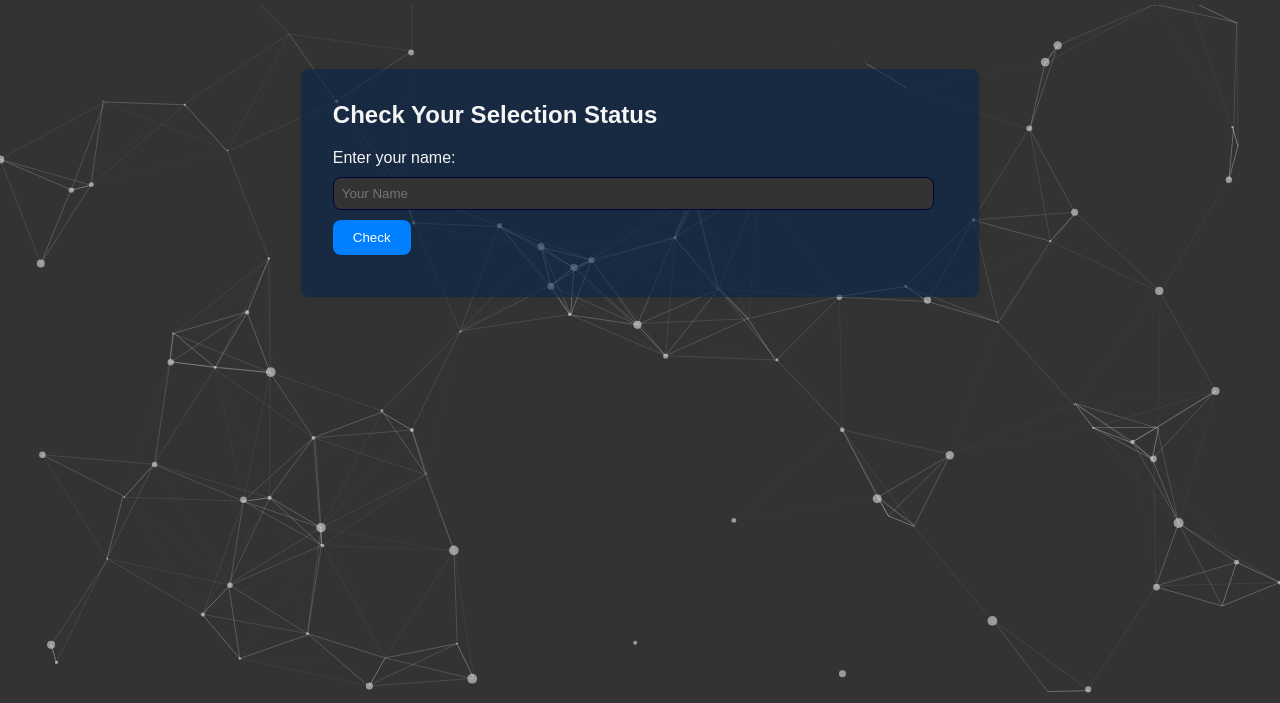
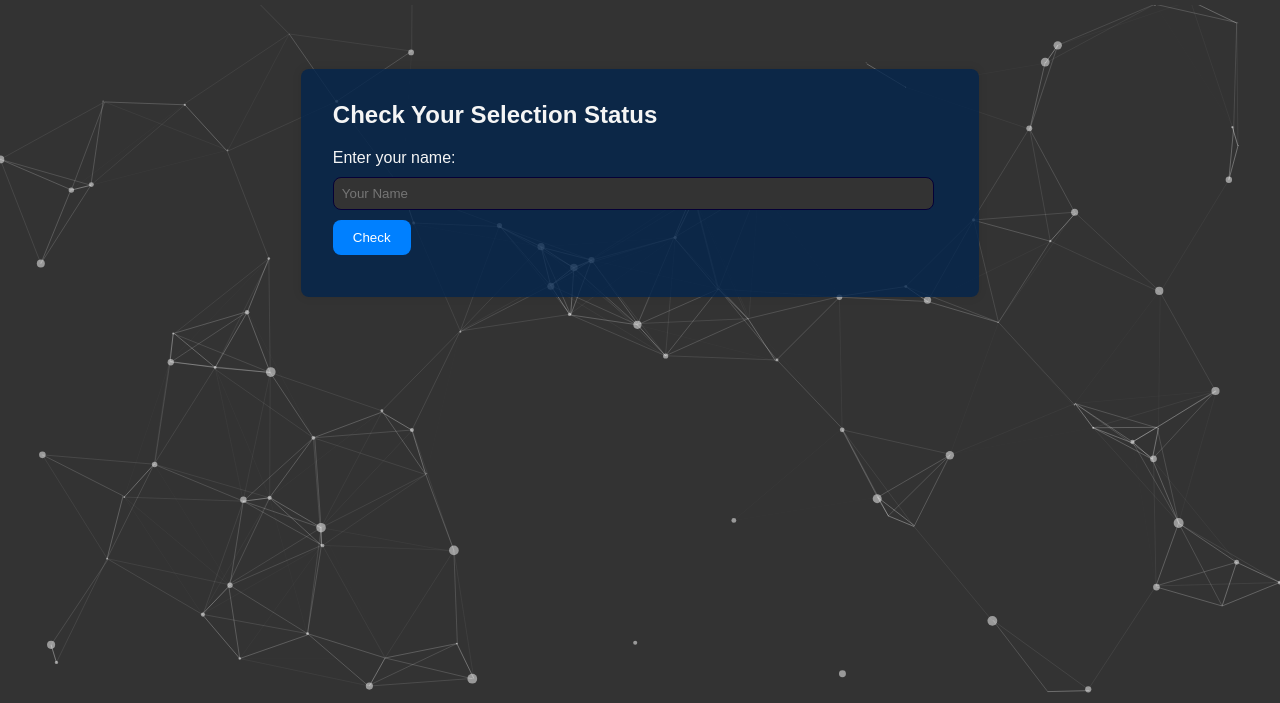
Before and after one commit to ritwija05/acmselection, a plain HTML site: page index.html in a window 1280 px wide. Shown: the part 101-804 px from the top of the page. Drawn offline with Linux system fonts and the light colour scheme.

Commit message:
updated css

```diff
--- a/styles.css
+++ b/styles.css
@@ -36,7 +36,7 @@ main{
 
     margin: 0 auto;
     padding: 2rem;
-    background-color: rgba(0, 36, 77, 0.548);
+    background-color: rgba(0, 36, 77, 0.772);
     border-radius: 8px;
     color: whitesmoke;
     box-shadow: 0px 0px 10px rgba(0, 0, 0, 0.1);
```
